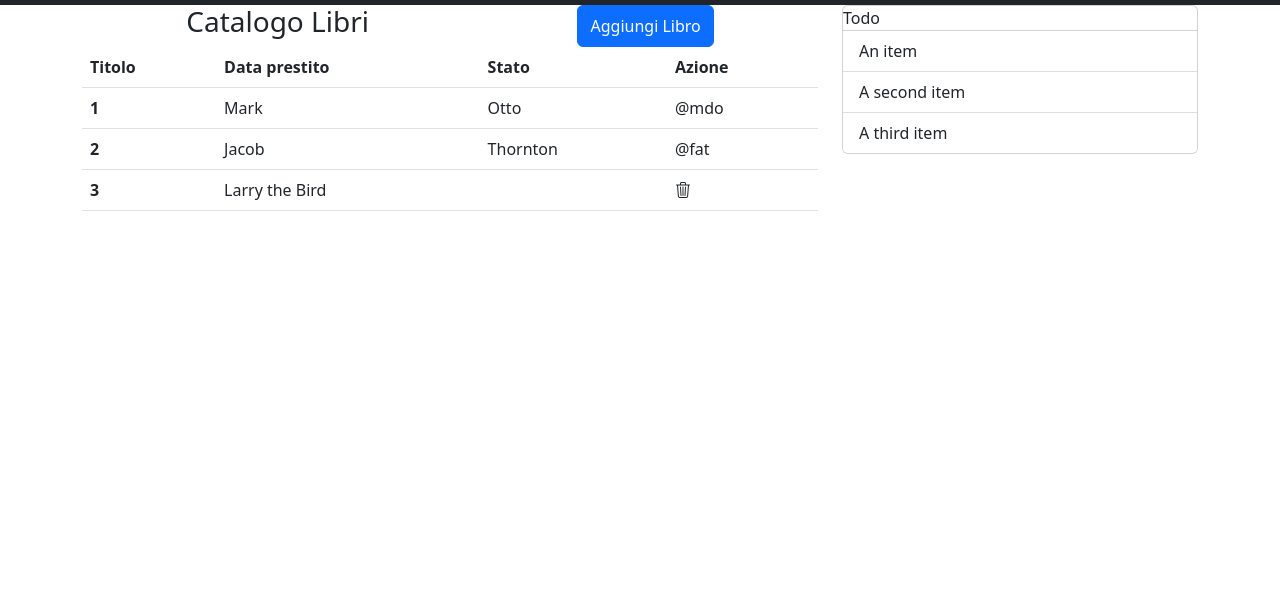
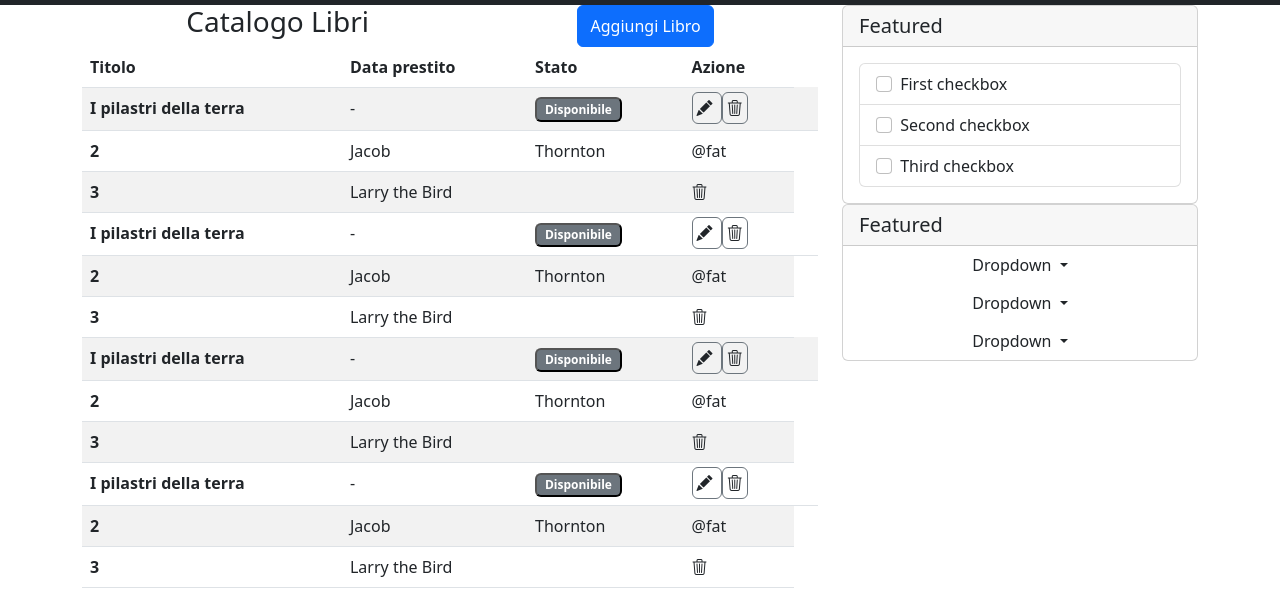
Before and after one commit to telcheno/html-css-bootstrap-dashboard, a plain HTML site: page index.html in a window 1280 px wide. Shown: the part 82-698 px from the top of the page. Drawn offline with nearby package versions, Linux system fonts and the light colour scheme.

Commit message:
ADD: prove del main

```diff
--- a/index.html
+++ b/index.html
@@ -54,14 +54,14 @@
     </header>
     <main>
       <section>
-        <div class="container-md">
+        <div class="container">
           <div class="row">
             <div class="col-8">
               <div class="title-table">
                 <h3>Catalogo Libri</h3>
                 <button class="btn btn-primary">Aggiungi Libro</button>
               </div>
-              <table class="table">
+              <table class="table table table-striped">
                 <thead>
                   <tr>
                     <th scope="col">Titolo</th>
@@ -72,10 +72,97 @@
                 </thead>
                 <tbody>
                   <tr>
-                    <th scope="row">1</th>
-                    <td>Mark</td>
-                    <td>Otto</td>
-                    <td>@mdo</td>
+                    <th scope="row">I pilastri della terra</th>
+                    <td>-</td>
+                    <td><button class="badge text-bg-secondary">Disponibile</button></td>
+                    <td>
+                      <span class="border border-1 border-secondary rounded p-1">
+                        <i class="bi bi-pencil-fill">
+                        </i>
+                      </span>
+                      <span>
+                        <i class="bi bi-trash3
+                        border border-1 border-secondary rounded p-1"></i>
+                      </span>
+                    <td>
+                  </tr>
+                  <tr>
+                    <th scope="row">2</th>
+                    <td>Jacob</td>
+                    <td>Thornton</td>
+                    <td>@fat</td>
+                  </tr>
+                  <tr>
+                    <th scope="row">3</th>
+                    <td colspan="2">Larry the Bird</td>
+                    <td><i class="bi bi-trash3"></i></td>
+                  </tr>
+                  <tr>
+                    <th scope="row">I pilastri della terra</th>
+                    <td>-</td>
+                    <td><button class="badge text-bg-secondary">Disponibile</button></td>
+                    <td>
+                      <span class="border border-1 border-secondary rounded p-1">
+                        <i class="bi bi-pencil-fill">
+                        </i>
+                      </span>
+                      <span>
+                        <i class="bi bi-trash3
+                        border border-1 border-secondary rounded p-1"></i>
+                      </span>
+                    <td>
+                  </tr>
+                  <tr>
+                    <th scope="row">2</th>
+                    <td>Jacob</td>
+                    <td>Thornton</td>
+                    <td>@fat</td>
+                  </tr>
+                  <tr>
+                    <th scope="row">3</th>
+                    <td colspan="2">Larry the Bird</td>
+                    <td><i class="bi bi-trash3"></i></td>
+                  </tr>
+                  <tr>
+                    <th scope="row">I pilastri della terra</th>
+                    <td>-</td>
+                    <td><button class="badge text-bg-secondary">Disponibile</button></td>
+                    <td>
+                      <span class="border border-1 border-secondary rounded p-1">
+                        <i class="bi bi-pencil-fill">
+                        </i>
+                      </span>
+                      <span>
+                        <i class="bi bi-trash3
+                        border border-1 border-secondary rounded p-1"></i>
+                      </span>
+                    <td>
+                  </tr>
+                  <tr>
+                    <th scope="row">2</th>
+                    <td>Jacob</td>
+                    <td>Thornton</td>
+                    <td>@fat</td>
+                  </tr>
+                  <tr>
+                    <th scope="row">3</th>
+                    <td colspan="2">Larry the Bird</td>
+                    <td><i class="bi bi-trash3"></i></td>
+                  </tr>
+                  <tr>
+                    <th scope="row">I pilastri della terra</th>
+                    <td>-</td>
+                    <td><button class="badge text-bg-secondary">Disponibile</button></td>
+                    <td>
+                      <span class="border border-1 border-secondary rounded p-1">
+                        <i class="bi bi-pencil-fill">
+                        </i>
+                      </span>
+                      <span>
+                        <i class="bi bi-trash3
+                        border border-1 border-secondary rounded p-1"></i>
+                      </span>
+                    <td>
                   </tr>
                   <tr>
                     <th scope="row">2</th>
@@ -93,14 +180,50 @@
             </div>
             <div class="col-4">
               <div class="card">
-                  <div class="car-header">
-                    Todo
-                  </div>
-                    <ul class="list-group list-group-flush">
-                      <li class="list-group-item">An item</li>
-                      <li class="list-group-item">A second item</li>
-                      <li class="list-group-item">A third item</li>
-                    </ul>
+                <h5 class="card-header">Featured</h5>
+                <div class="card-body">
+                  <ul class="list-group">
+                    <li class="list-group-item">
+                      <input class="form-check-input me-1" type="checkbox" value="" id="firstCheckbox">
+                      <label class="form-check-label" for="firstCheckbox">First checkbox</label>
+                    </li>
+                    <li class="list-group-item">
+                      <input class="form-check-input me-1" type="checkbox" value="" id="secondCheckbox">
+                      <label class="form-check-label" for="secondCheckbox">Second checkbox</label>
+                    </li>
+                    <li class="list-group-item">
+                      <input class="form-check-input me-1" type="checkbox" value="" id="thirdCheckbox">
+                      <label class="form-check-label" for="thirdCheckbox">Third checkbox</label>
+                    </li>
+                  </ul>
+                </div>
+              </div>
+              <div class="card">
+                <h5 class="card-header">Featured</h5>
+                <button class="btn dropdown-toggle" data-bs-toggle="dropdown" aria-expanded="false">
+                  Dropdown
+                </button>
+                <ul class="dropdown-menu dropdown-menu-dark">
+                  <li><a class="dropdown-item" href="#">Action</a></li>
+                  <li><a class="dropdown-item" href="#">Another action</a></li>
+                  <li><a class="dropdown-item" href="#">Something else here</a></li>
+                </ul>
+                <button class="btn dropdown-toggle" data-bs-toggle="dropdown" aria-expanded="false">
+                  Dropdown
+                </button>
+                <ul class="dropdown-menu dropdown-menu-dark">
+                  <li><a class="dropdown-item" href="#">Action</a></li>
+                  <li><a class="dropdown-item" href="#">Another action</a></li>
+                  <li><a class="dropdown-item" href="#">Something else here</a></li>
+                </ul>
+                <button class="btn dropdown-toggle" data-bs-toggle="dropdown" aria-expanded="false">
+                  Dropdown
+                </button>
+                <ul class="dropdown-menu dropdown-menu-dark">
+                  <li><a class="dropdown-item" href="#">Action</a></li>
+                  <li><a class="dropdown-item" href="#">Another action</a></li>
+                  <li><a class="dropdown-item" href="#">Something else here</a></li>
+                </ul>
               </div>
             </div>
           </div>
```
